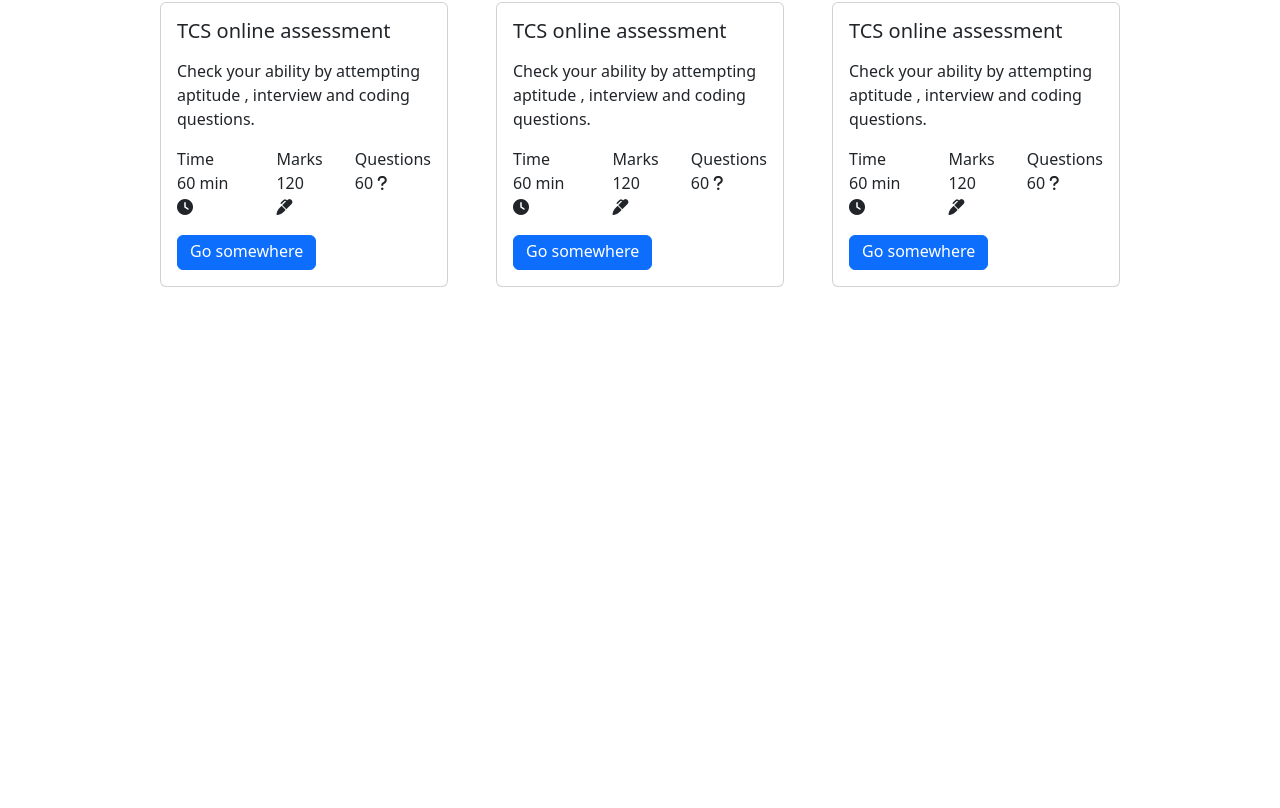
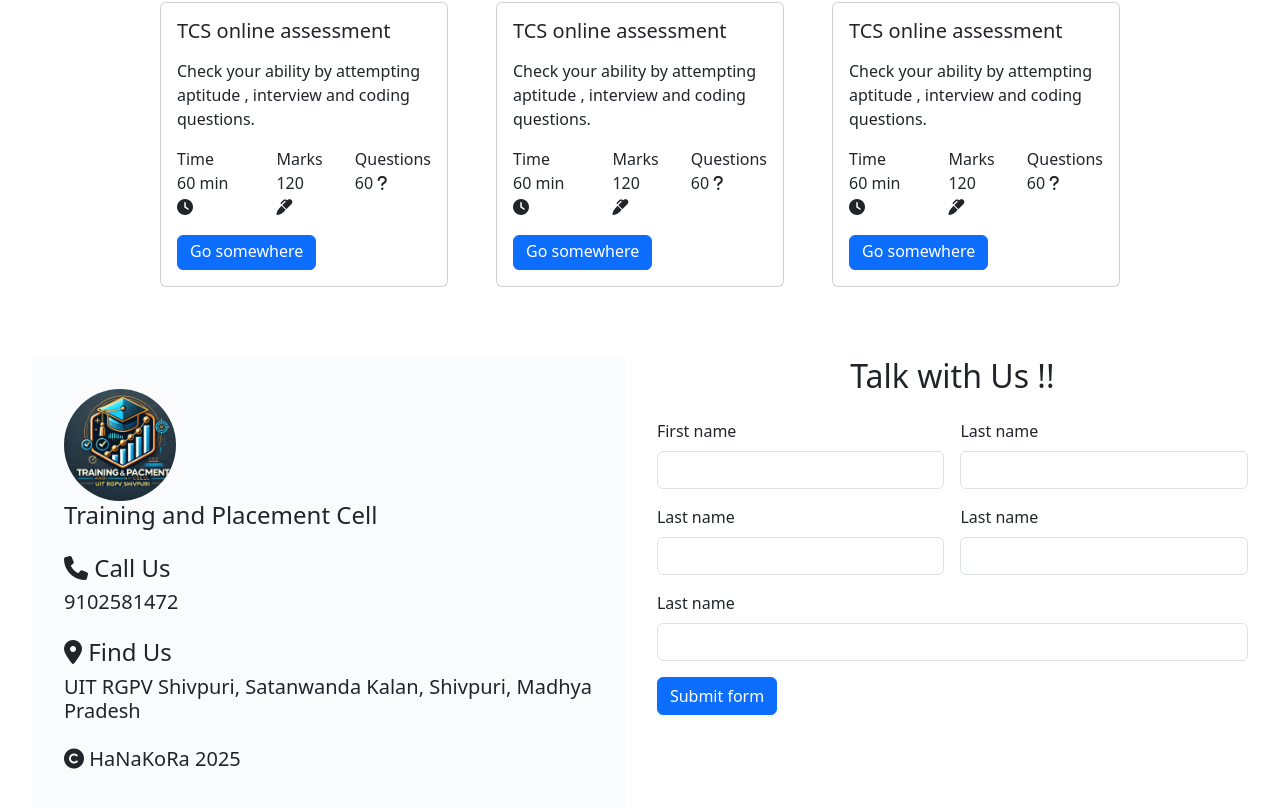
Before and after one commit to HarshitPathak-02/tnp-client, a React (Vite) app: page /tests in a window 1280 px wide. Shown: the part 867-1675 px from the top of the page. Before the commit the page ends 1171 px from the top, so only its background shows below. Built offline with nearby package versions, Linux system fonts and the light colour scheme.

Commit message:
footer added

```diff
--- a/src/App.jsx
+++ b/src/App.jsx
@@ -6,6 +6,8 @@
 import "./App.css"
 import Tests from './pages/Tests/Tests'
 import Header from './components/Header/Header'
+import Footer from './components/Footer/Footer'
+
 
 function App() {
 
@@ -19,6 +21,7 @@
           <Route path='/signin' element={<SigninForm/>}></Route>
           <Route path='/tests' element={<Tests/>}></Route>
         </Routes>
+        <Footer/>
       </BrowserRouter>
     </>
   )
--- /dev/null
+++ b/src/components/Footer/Footer.css
@@ -0,0 +1,74 @@
+.mainfooter {
+  display: flex;
+  flex-direction: column;
+  justify-content: center;
+  align-items: center;
+  width: 100%;
+  height: 35rem;
+  padding: 2rem;
+}
+
+.mainfooter-upper {
+  display: flex;
+  flex-direction: row;
+  gap: 2rem;
+  width: 100%;
+  /* padding: 1rem; */
+}
+
+.mainfooter-lower {
+  display: flex;
+  flex-direction: row;
+  gap: 16rem;
+  width: 100%;
+  align-self: flex-start;
+  padding: 1rem;
+}
+
+.mainfooter-upper-left {
+  display: flex;
+  flex-direction: column;
+  gap: 1rem;
+  align-items: left;
+  width: 50%;
+  background-color: #fafbfd;
+  padding: 2rem;
+}
+
+.mainfooter-upper-right {
+  display: flex;
+  flex-direction: column;
+  align-items: center;
+  gap: 1rem;
+  width: 50%;
+}
+
+.mainfooter-lower-left {
+  display: flex;
+  flex-direction: row;
+  gap: 3rem;
+  justify-content: start;
+}
+.mainfooter-lower-mid {
+  display: flex;
+  flex-direction: row;
+  gap: 3rem;
+  justify-content: center;
+}
+.mainfooter-lower-right {
+  display: flex;
+  flex-direction: row;
+  justify-content: end;
+}
+
+.mainfooter-upper-left-up img{
+    height: 7rem;
+    width: 7rem;
+    border-radius: 50%;
+}
+
+.mainfooter-upper-left-up, .mainfooter-upper-left-down, .mainfooter-upper-left-mid {
+    display: flex;
+    flex-direction: column;
+    justify-content: flex-start;
+}
--- /dev/null
+++ b/src/components/Footer/Footer.jsx
@@ -0,0 +1,111 @@
+import React from "react";
+import "./Footer.css";
+
+import DemoLogo from "../../assets/images/demo-logo.webp";
+
+const Footer = () => {
+  return (
+    <div class="mainfooter">
+      <div class="mainfooter-upper">
+        <div class="mainfooter-upper-left">
+          <div className="mainfooter-upper-left-up">
+            <img src={DemoLogo} alt="" />
+            <h4>Training and Placement Cell</h4>
+          </div>
+          <div className="mainfooter-upper-left-mid">
+            <h4>
+              <i className="fa-solid fa-phone"></i> Call Us
+            </h4>
+            <h5>9102581472</h5>
+          </div>
+          <div className="mainfooter-upper-left-down">
+            <h4>
+              <i className="fa-solid fa-location-dot"></i> Find Us
+            </h4>
+            <h5>
+              UIT RGPV Shivpuri, Satanwanda Kalan, Shivpuri, Madhya Pradesh
+            </h5>
+          </div>
+          <div class="mainfooter-lower-left">
+            <h5>
+              <i class="fa-solid fa-copyright"></i> HaNaKoRa 2025
+            </h5>
+          </div>
+        </div>
+        <div class="mainfooter-upper-right">
+          <h2>Talk with Us !!</h2>
+          <form class="row g-3 needs-validation form" novalidate>
+            <div class="col-md-6">
+              <label for="validationCustom01" class="form-label">
+                First name
+              </label>
+              <input
+                type="text"
+                class="form-control"
+                id="validationCustom01"
+                required
+              />
+              <div class="valid-feedback">Looks good!</div>
+            </div>
+            <div class="col-md-6">
+              <label for="validationCustom02" class="form-label">
+                Last name
+              </label>
+              <input
+                type="text"
+                class="form-control"
+                id="validationCustom02"
+                required
+              />
+              <div class="valid-feedback">Looks good!</div>
+            </div>
+            <div class="col-md-6">
+              <label for="validationCustom02" class="form-label">
+                Last name
+              </label>
+              <input
+                type="text"
+                class="form-control"
+                id="validationCustom03"
+                required
+              />
+              <div class="valid-feedback">Looks good!</div>
+            </div>
+            <div class="col-md-6">
+              <label for="validationCustom02" class="form-label">
+                Last name
+              </label>
+              <input
+                type="text"
+                class="form-control"
+                id="validationCustom04"
+                required
+              />
+              <div class="valid-feedback">Looks good!</div>
+            </div>
+            <div class="col-md-12">
+              <label for="validationCustom02" class="form-label">
+                Last name
+              </label>
+              <input
+                type="text"
+                class="form-control"
+                id="validationCustom05"
+                required
+              />
+              <div class="valid-feedback">Looks good!</div>
+            </div>
+
+            <div class="col-12">
+              <button class="btn btn-primary" type="submit">
+                Submit form
+              </button>
+            </div>
+          </form>
+        </div>
+      </div>
+    </div>
+  );
+};
+
+export default Footer;
```
